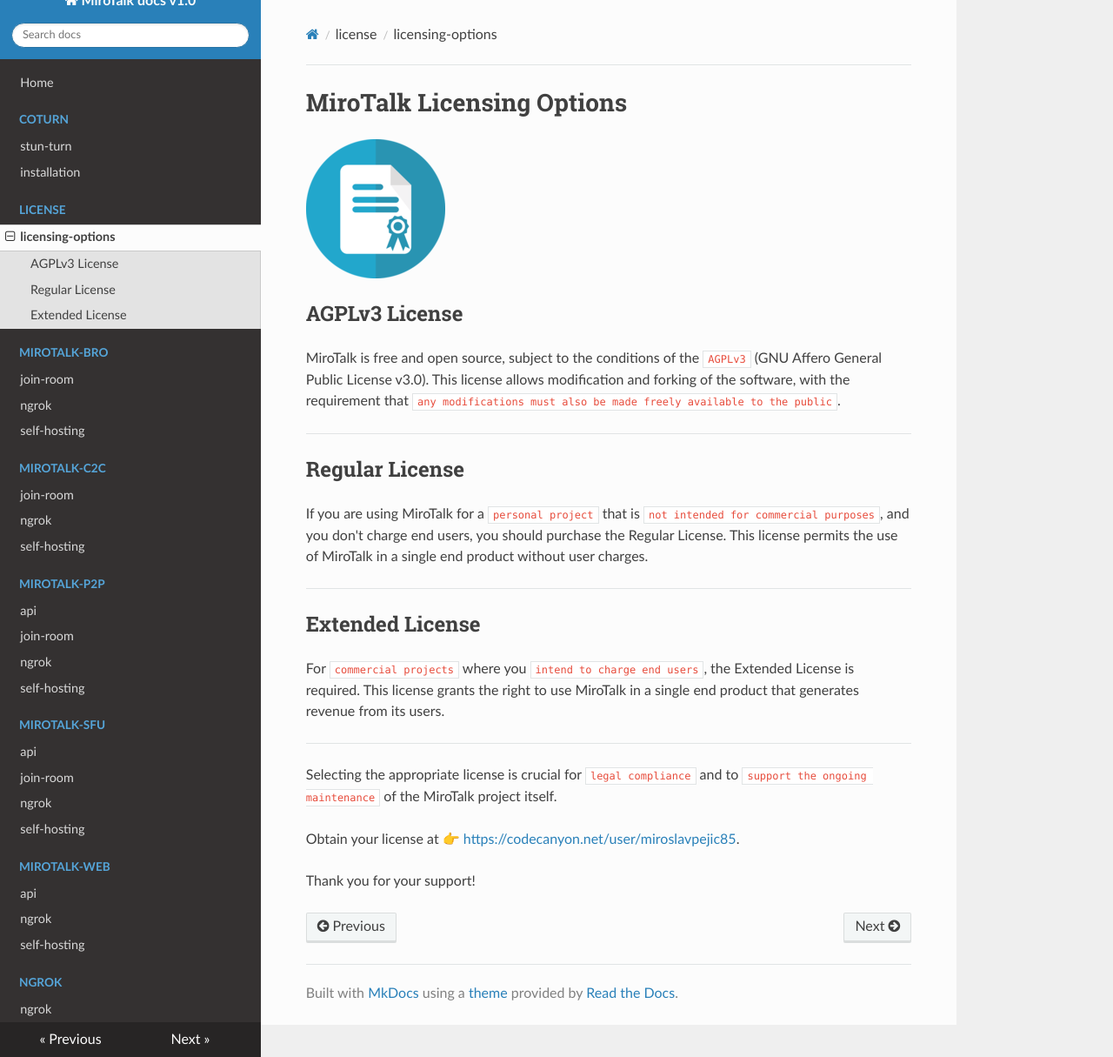
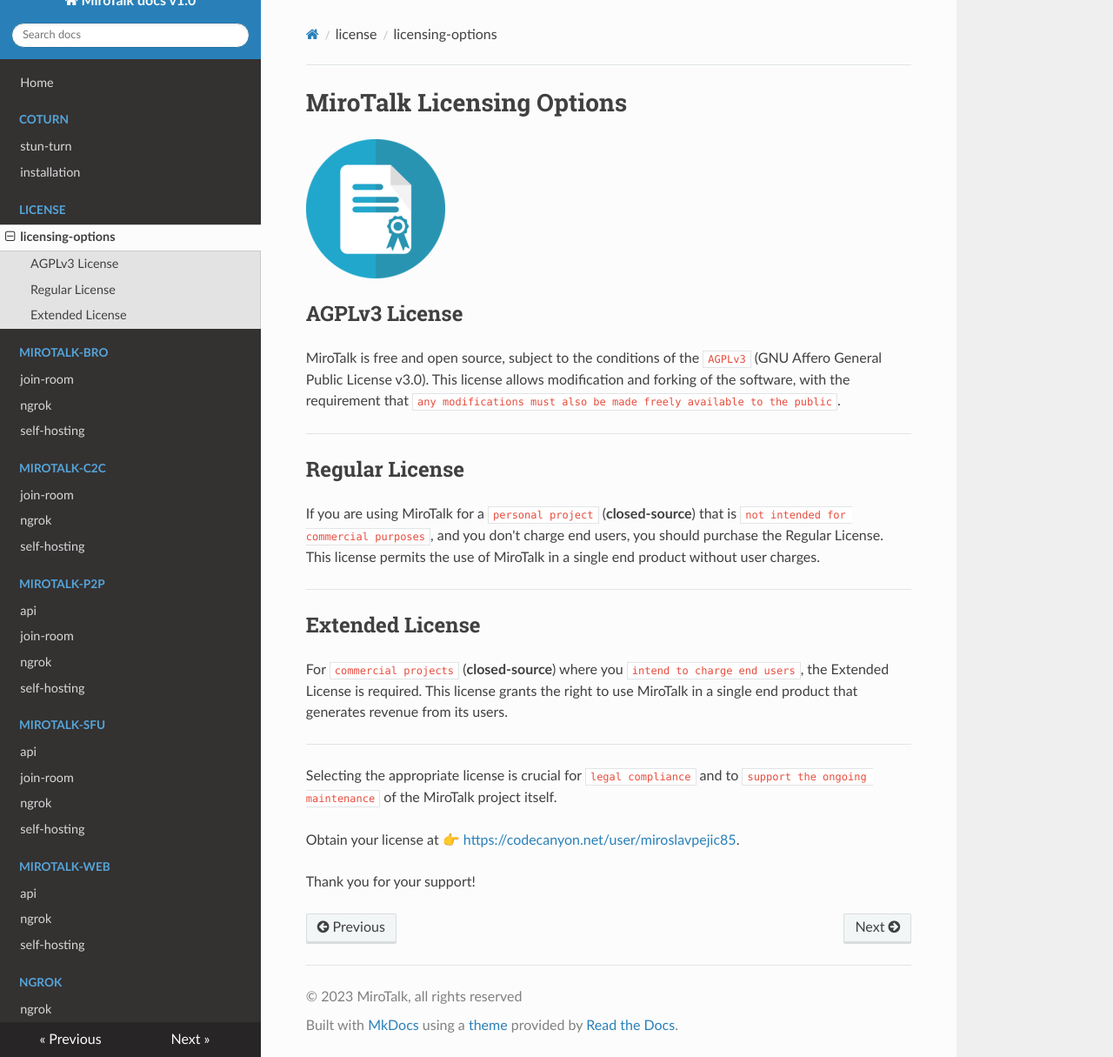
Before and after one commit to miroslavpejic85/mirotalk-docs, an MkDocs documentation site: the page built from docs/license/licensing-options.md, in a window 1280 px wide and 1215 px high. Shown: the whole window at 87% size. Built offline with MkDocs 1.6.1, drawn with Linux system fonts in a browser that asks for light colours; nearby versions of some CDN libraries.

Commit message:
[mirotalkdocs] - update docs

```diff
--- a/docs/license/licensing-options.md
+++ b/docs/license/licensing-options.md
@@ -10,13 +10,13 @@
 
 ## Regular License
 
-If you are using MiroTalk for a `personal project` that is `not intended for commercial purposes`, and you don't charge end users, you should purchase the Regular License. This license permits the use of MiroTalk in a single end product without user charges.
+If you are using MiroTalk for a `personal project` (**closed-source**) that is `not intended for commercial purposes`, and you don't charge end users, you should purchase the Regular License. This license permits the use of MiroTalk in a single end product without user charges.
 
 ---
 
 ## Extended License
 
-For `commercial projects` where you `intend to charge end users`, the Extended License is required. This license grants the right to use MiroTalk in a single end product that generates revenue from its users.
+For `commercial projects` (**closed-source**) where you `intend to charge end users`, the Extended License is required. This license grants the right to use MiroTalk in a single end product that generates revenue from its users.
 
 ---
 
--- a/mkdocs.yml
+++ b/mkdocs.yml
@@ -1,4 +1,7 @@
 site_name: MiroTalk docs v1.0
+site_description: MiroTalk WebRTC documentations
+site_author: Miroslav Pejic (miroslav.pejic.85@gmail.com)
+copyright: © 2023 MiroTalk, all rights reserved
 nav:
   - Home: index.md
   - coturn:
```
